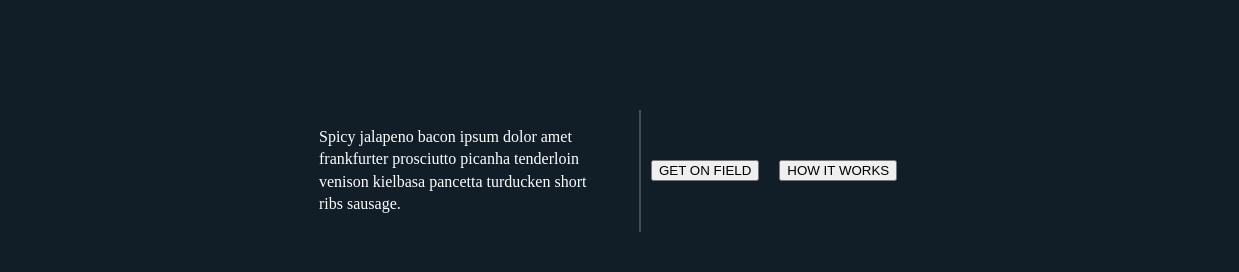
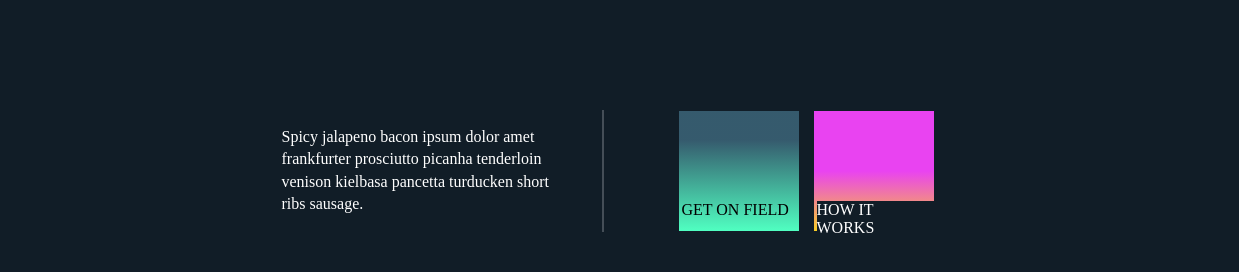
Before and after one commit to benknight2336/groupProject, a website: page index.html in a window 1280 px wide. Shown: the part 874-1146 px from the top of the page, 0-1239 px from the left. Drawn offline with Linux system fonts and the light colour scheme.

Commit message:
heres a message

```diff
--- a/index.html
+++ b/index.html
@@ -29,8 +29,14 @@
                 <p>Spicy jalapeno bacon ipsum dolor amet frankfurter prosciutto picanha tenderloin venison kielbasa pancetta turducken short ribs sausage. </p>
             </div>
             <div class="button">
-                <button>GET ON FIELD</button>
-                <button>HOW IT WORKS</button>
+                <div class="get">
+                    <div>GET ON FIELD</div>
+                </div>
+                <div class="emptybox">
+                    <div class="how">
+                        <div>HOW IT WORKS</div>
+                    </div>
+                </div>
             </div>
         </div>
     </div>
--- a/scss/_bottom.scss
+++ b/scss/_bottom.scss
@@ -19,9 +19,37 @@
     width: 25%;
     display: flex;
     align-items: center;
+    margin-left: 75px;
 
-    button{
-      margin: 10px;
+
+    .get{
+      background: linear-gradient(180deg, rgba(129,217,255,0.32584908963585435) 24%, rgba(80,255,193,1) 100%);
+      height: 120px;
+      width: 120px;
+      margin-right: 15px;
+
+      div{
+        position: relative;
+        top: 90px;
+        left: 3px;
+      }
+    }
+    .emptybox{
+      background: linear-gradient(180deg, rgba(233,67,241,1) 50%, rgba(250,206,37,1) 100%);
+      height: 120px;
+      width: 120px;
+
+      .how{
+        background: $background;
+        position: relative;
+        top: 90px;
+        left: 3px;
+
+        div{
+          color: $fontcolor;
+          margin-right: 3px;
+        }
+      }
     }
   }
 }
```
Also changed, not shown: css/style.css.
